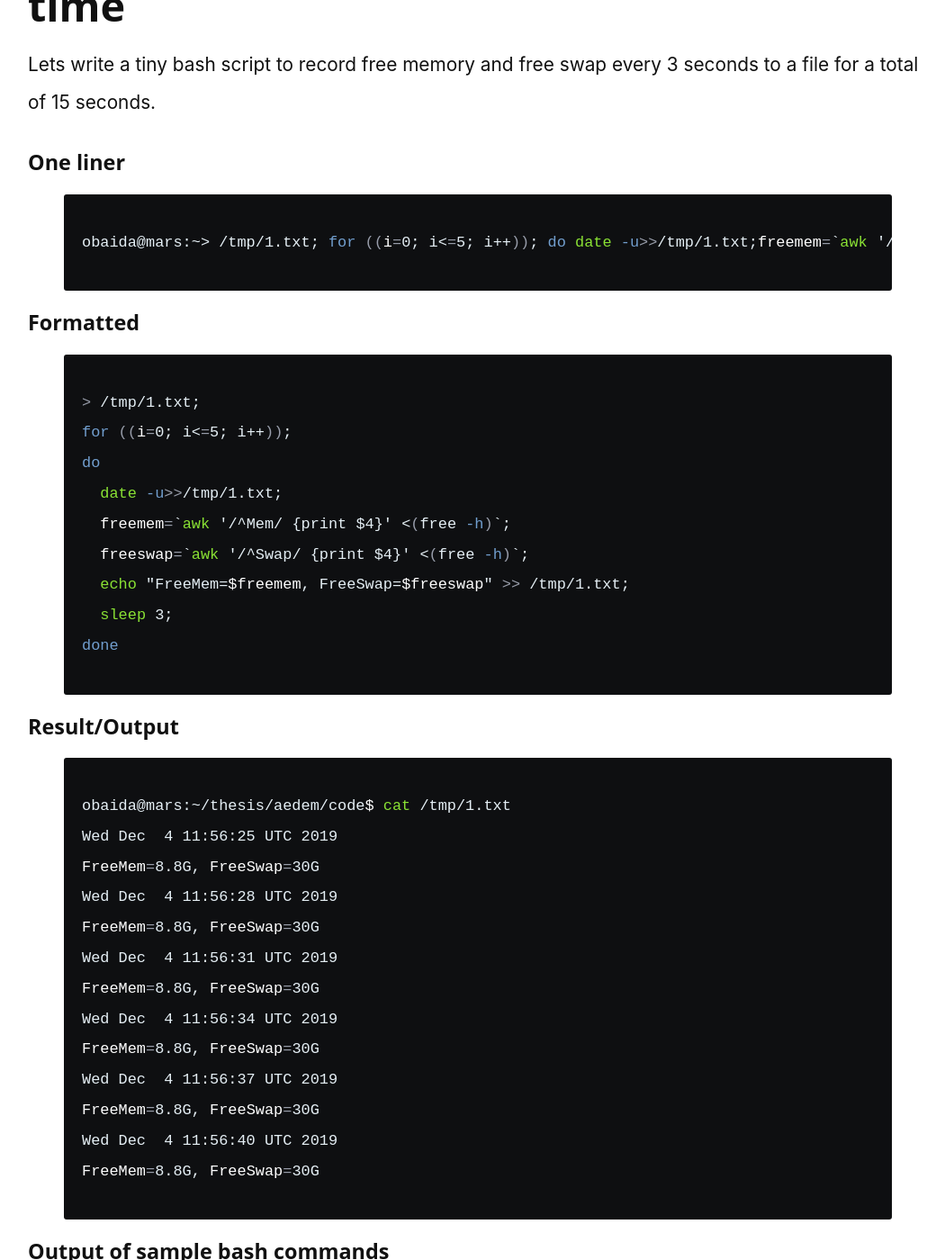
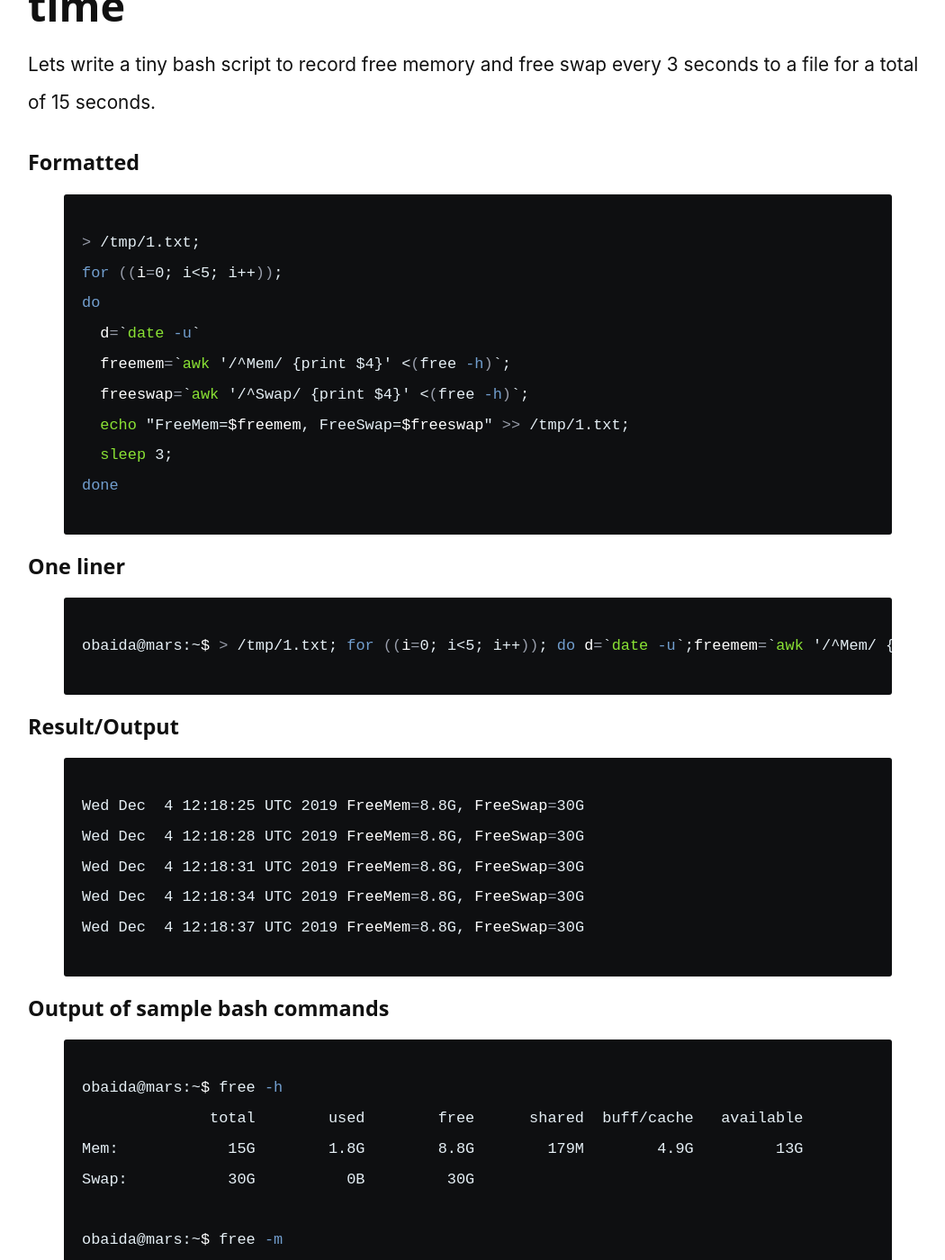
Before and after one commit to summonersRift/summonersrift.github.io, a Jekyll site: the page built from _posts/2018-06-20-Bash-script-linux-free-memory-over-time.md, in a window 1280 px wide and 1400 px high, scrolled down 281 px. Shown: the whole window at 90% size, without its empty margins (109-1159 px from the left). Built offline with Jekyll 4.4.1, drawn with Linux system fonts in a browser that asks for light colours; nearby versions of some CDN libraries; our own code applies the rules of GitHub Pages for plain Markdown files.

Commit message:
Update 2018-06-20-Bash-script-linux-free-memory-over-time.md

```diff
--- a/_posts/2018-06-20-Bash-script-linux-free-memory-over-time.md
+++ b/_posts/2018-06-20-Bash-script-linux-free-memory-over-time.md
@@ -5,18 +5,13 @@ published: true
 
 Lets write a tiny bash script to record free memory and free swap every 3 seconds to a file for a total of 15 seconds.
 
-#### One liner
-{% highlight bash%}
-obaida@mars:~> /tmp/1.txt; for ((i=0; i<=5; i++)); do date -u>>/tmp/1.txt;freemem=`awk '/^Mem/ {print $4}' <(free -h)`;freeswap=`awk '/^Swap/ {print $4}' <(free -h)`; echo "FreeMem=$freemem, FreeSwap=$freeswap" >> /tmp/1.txt; sleep 3; done
-
-{% endhighlight %}
 
 #### Formatted
 {% highlight bash%}
 > /tmp/1.txt;
-for ((i=0; i<=5; i++));
+for ((i=0; i<5; i++));
 do
-  date -u>>/tmp/1.txt;
+  d=`date -u`
   freemem=`awk '/^Mem/ {print $4}' <(free -h)`;
   freeswap=`awk '/^Swap/ {print $4}' <(free -h)`;
   echo "FreeMem=$freemem, FreeSwap=$freeswap" >> /tmp/1.txt;
@@ -25,22 +20,20 @@ done
 
 {% endhighlight %}
 
+#### One liner
+{% highlight bash%}
+obaida@mars:~$ > /tmp/1.txt; for ((i=0; i<5; i++)); do d=`date -u`;freemem=`awk '/^Mem/ {print $4}' <(free -h)`;freeswap=`awk '/^Swap/ {print $4}' <(free -h)`; echo "$d FreeMem=$freemem, FreeSwap=$freeswap" >> /tmp/1.txt; sleep 3; done
+
+{% endhighlight %}
+
 
 #### Result/Output
 {% highlight bash%}
-obaida@mars:~/thesis/aedem/code$ cat /tmp/1.txt
-Wed Dec  4 11:56:25 UTC 2019
-FreeMem=8.8G, FreeSwap=30G
-Wed Dec  4 11:56:28 UTC 2019
-FreeMem=8.8G, FreeSwap=30G
-Wed Dec  4 11:56:31 UTC 2019
-FreeMem=8.8G, FreeSwap=30G
-Wed Dec  4 11:56:34 UTC 2019
-FreeMem=8.8G, FreeSwap=30G
-Wed Dec  4 11:56:37 UTC 2019
-FreeMem=8.8G, FreeSwap=30G
-Wed Dec  4 11:56:40 UTC 2019
-FreeMem=8.8G, FreeSwap=30G
+Wed Dec  4 12:18:25 UTC 2019 FreeMem=8.8G, FreeSwap=30G
+Wed Dec  4 12:18:28 UTC 2019 FreeMem=8.8G, FreeSwap=30G
+Wed Dec  4 12:18:31 UTC 2019 FreeMem=8.8G, FreeSwap=30G
+Wed Dec  4 12:18:34 UTC 2019 FreeMem=8.8G, FreeSwap=30G
+Wed Dec  4 12:18:37 UTC 2019 FreeMem=8.8G, FreeSwap=30G
 {% endhighlight %}
 
 #### Output of sample bash commands
```
